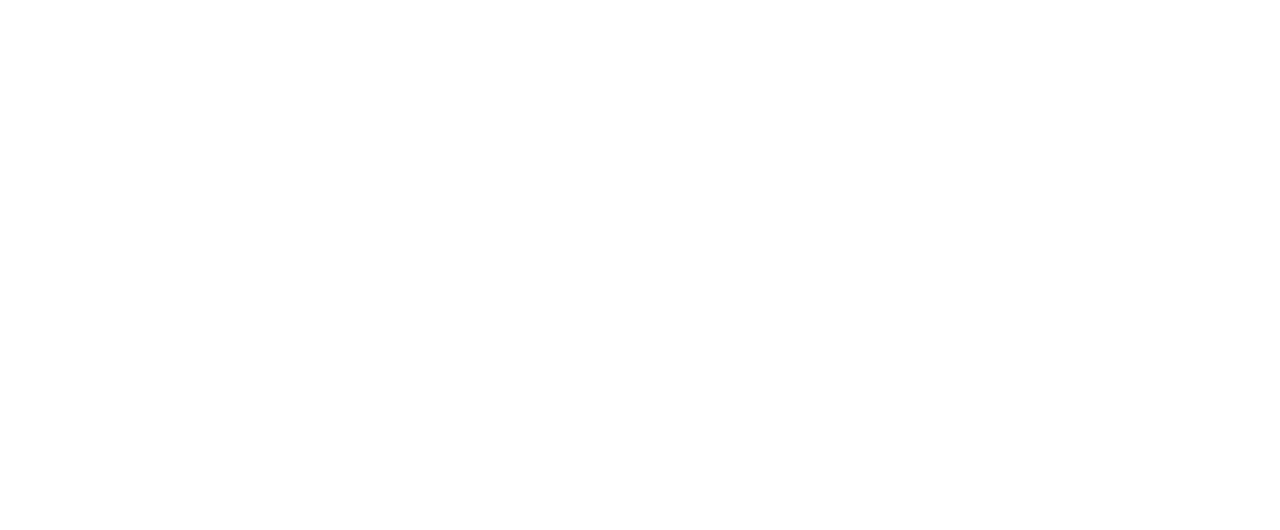
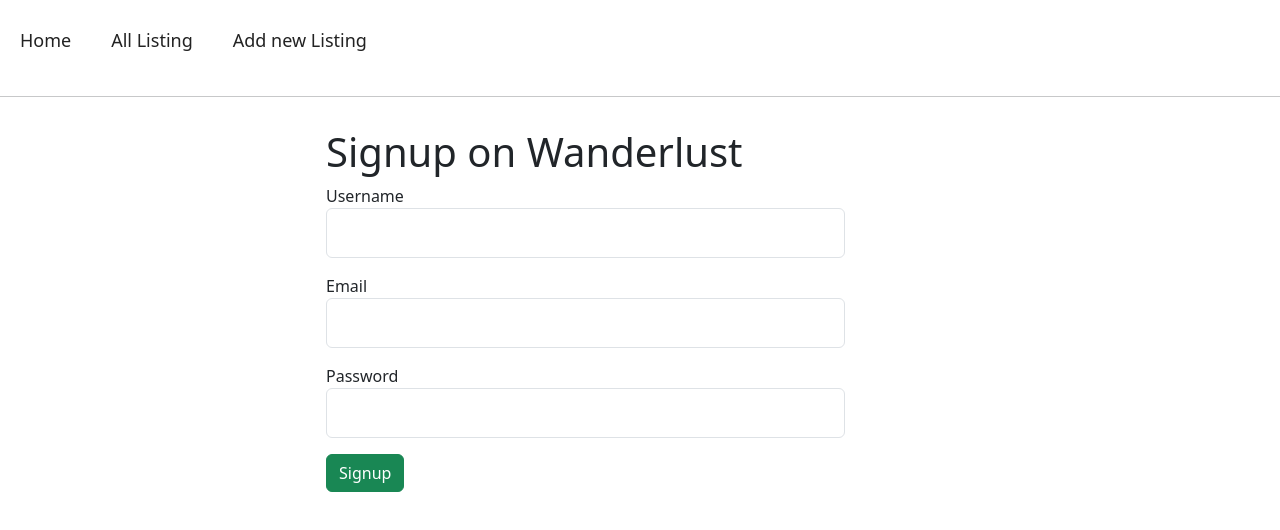
Before and after one commit to NishaBisht16/wanderLust, a React (Create React App) app in the folder frontend/: page /signup in a window 1280 px wide. Before the commit this address had no page. Shown: the top 530 px of the page. Built offline with nearby package versions, Linux system fonts and the light colour scheme.

Commit message:
Create Signup page layout

```diff
--- a/frontend/src/App.js
+++ b/frontend/src/App.js
@@ -7,6 +7,7 @@
 import Edit from './pages/Edit';
 import Error from './pages/Error';
 import 'bootstrap/dist/css/bootstrap.min.css';
+import Signup from './pages/Signup';
 
 
 function App() {
@@ -19,6 +20,7 @@
         <Route path='/create' element={<CreateList/>}></Route>
         <Route path='/Edit' element={<Edit/>}></Route>
         <Route path='/Error' element={<Error/>}></Route>
+        <Route path='/signup' element={<Signup/>}></Route>
       </Routes>
       </BrowserRouter>
       </>
--- /dev/null
+++ b/frontend/src/pages/Signup.js
@@ -0,0 +1,62 @@
+import React from 'react'
+import Header from '../components/Header'
+
+const Signup = () => {
+  return (
+    <div className='main'>
+        <Header/>
+
+        <div className='row mt-3'>
+        <h1 className='col-5 offset-3'>Signup on Wanderlust</h1>
+            <div className='col-5 offset-3'>
+                <form onSubmit={(e)=>e.preventDefault} className='needs-validation'>
+            <div className='mb-3'>
+            <label for="username" className='form-lable'>Username</label>
+            <input
+            name='username'
+            type='text'
+            id='username'
+             className='form-control'
+             required
+         >
+        </input>
+
+        </div>
+        <div className='mb-3'>
+            <label for="email" className='form-lable'>Email</label>
+            <input
+            name='email'
+            type='email'
+            id='email'
+             className='form-control'
+             required
+         >
+        </input>
+
+        </div>
+
+        <div className='mb-3'>
+            <label for="password" className='form-lable'>Password</label>
+            <input
+            name='password'
+            type='text'
+            id='password'
+             className='form-control'
+             required
+         >
+        </input>
+
+        </div>
+        <button className='btn btn-success'>Signup</button>
+
+
+                </form>
+
+            </div>
+        </div>
+
+    </div>
+  )
+}
+
+export default Signup
```
